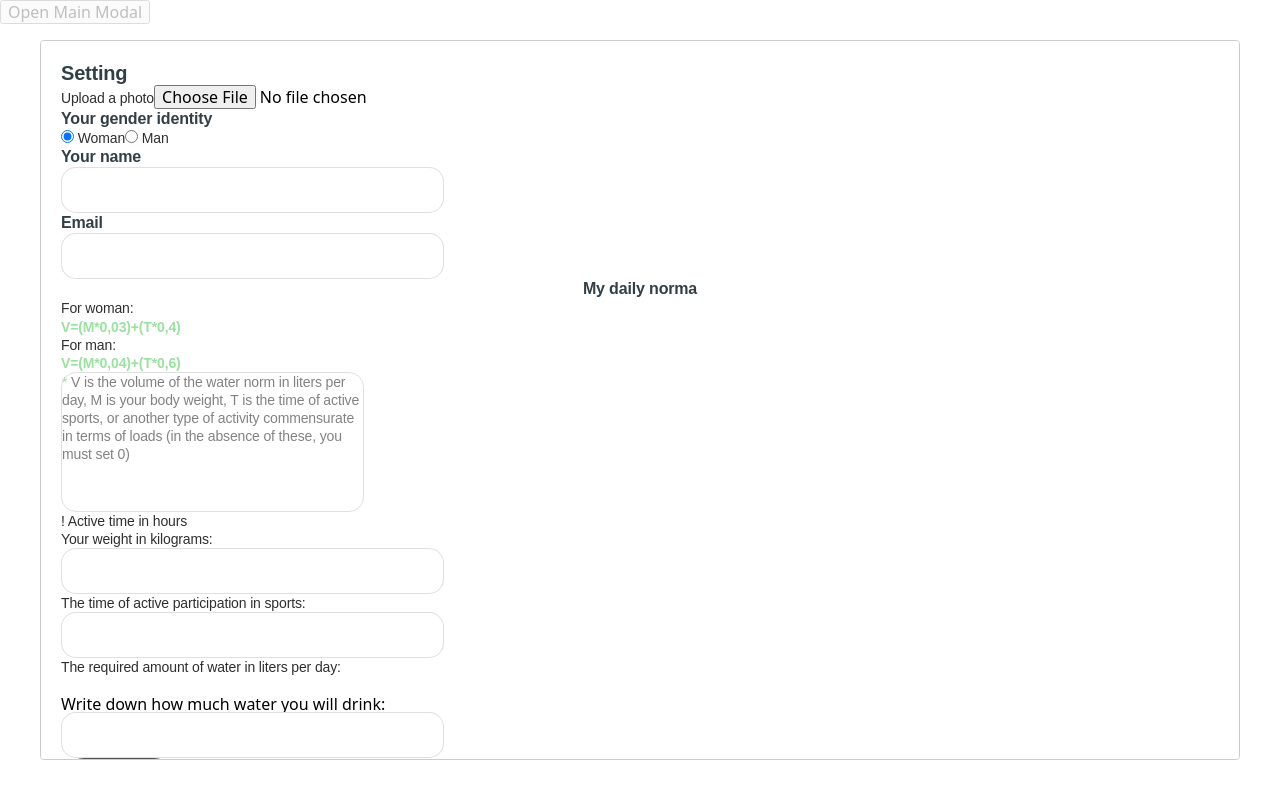
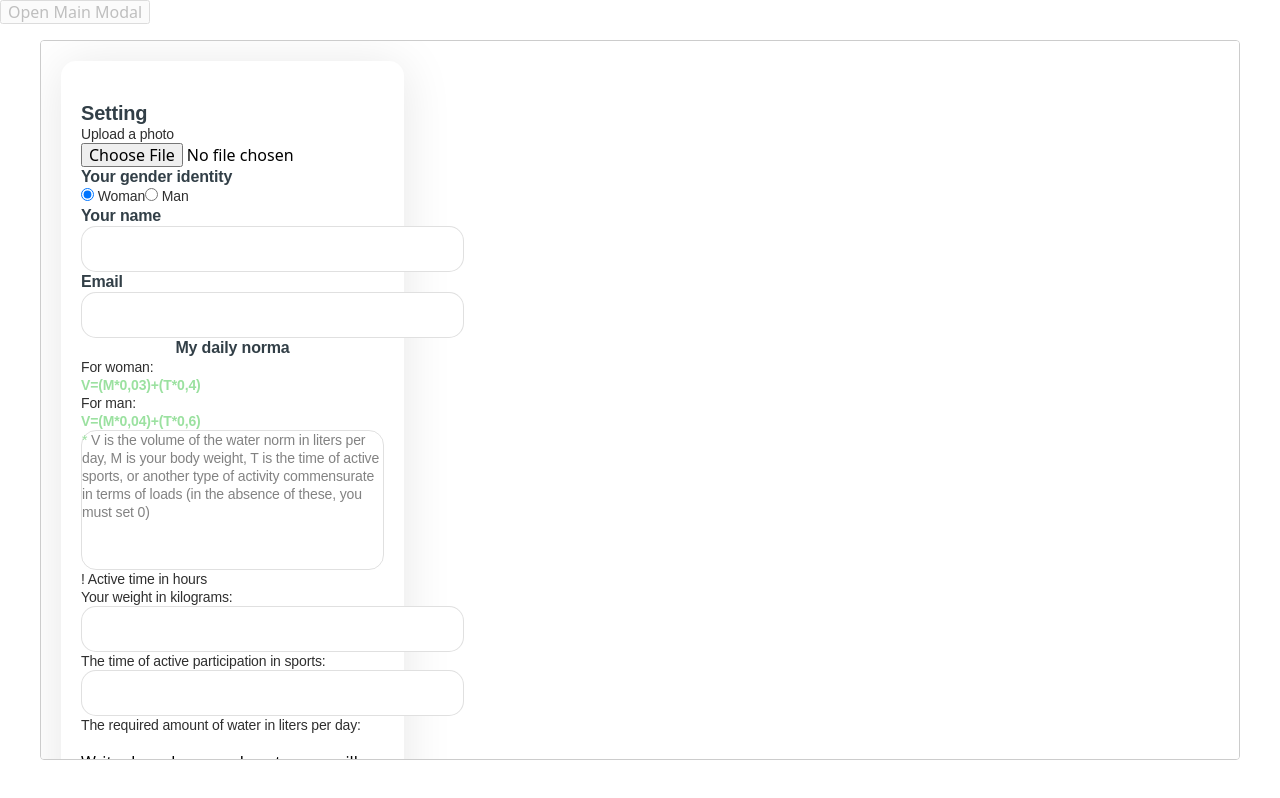
Before and after one commit to IIIMaroIII/HydroWise-frontend, a React (Vite) app: page /modals in a window 1280 px wide. Both pictures are taken after a click on the button "Open Main Modal". Built offline with nearby package versions, Linux system fonts and the light colour scheme; no server answers.

Commit message:
update 2.0

```diff
--- a/src/components/Modals/Modal/UserSettingsModal/UserSettingsModal.jsx
+++ b/src/components/Modals/Modal/UserSettingsModal/UserSettingsModal.jsx
@@ -9,7 +9,7 @@ const UserSettingsModal = () => {
   const handleCloseModal = () => setModalOpen(false);
   const handleUpdate = data => {};
   return (
-    <div>
+    <div className={css.apContainer}>
       <h2 className={css.apSetting}>Setting</h2>
       <button className={css.apSettingButton} onClick={handleOpenModal}>Setting</button>
       <UsersSettingsForm
--- a/src/components/Modals/Modal/UserSettingsModal/userSettingsModal.module.css
+++ b/src/components/Modals/Modal/UserSettingsModal/userSettingsModal.module.css
@@ -5,8 +5,17 @@
         line-height: 120%;
         letter-spacing: -0.01em;
         color: #323f47;
+        padding-bottom: 20px;
 }
 
 .apSettingButton {
     display: none;
 }
+
+.apContainer {
+    width: 343px;
+    border-radius: 15px;
+    padding: 40px 20px;
+    box-shadow: 0 4px 50px 0 rgba(0, 0, 0, 0.1);
+    background: #fff;
+}
--- a/src/components/Modals/UsersSettingsForm/UsersSettingsForm.jsx
+++ b/src/components/Modals/UsersSettingsForm/UsersSettingsForm.jsx
@@ -5,6 +5,7 @@ import { yupResolver } from '@hookform/resolvers/yup';
 import * as yup from 'yup';
 import axios from 'axios';
 import DailyNorma from './DailyNorma';
+
 
 const MAX_CHAR_VALIDATION = 50;
 const MAX_CHAR_WATER_VALIDATION = 15;
@@ -102,7 +103,8 @@ const UsersSettingsForm = ({ isOpen, onClose, onUpdate }) => {
   if (!isOpen) return null;
 
   return (
-    <div>
+    <container>
+      <div >
       <form onSubmit={handleSubmit(onSubmit)}>
         <div>
           <label className={css.apText}>Upload a photo</label>
@@ -117,10 +119,10 @@ const UsersSettingsForm = ({ isOpen, onClose, onUpdate }) => {
         <div>
           <label className={css.apLabelName}>Your gender identity</label><br />
           <label className={css.apText}>
-            <input type="radio" value="woman" {...register('gender')} /> Woman
+              <input type="radio" value="woman" {...register('gender')} /> Woman
           </label>
           <label className={css.apText}>
-            <input type="radio" value="man" {...register('gender')} /> Man
+              <input type="radio" value="man" {...register('gender')} />   Man
           </label>
           {errors.gender && <p>{errors.gender.message}</p>}
         </div>
@@ -162,8 +164,9 @@ const UsersSettingsForm = ({ isOpen, onClose, onUpdate }) => {
         <button className={css.apButtonCancel} type="button" onClick={onClose}>
           Cancel
         </button>
-      </form>
-    </div>
+        </form>
+        </div>
+    </container>
   );
 };
 export default UsersSettingsForm;
```
Also changed, not shown: src/assets/green-circle.svg (added), src/components/Modals/UsersSettingsForm/usersSettingsForm.module.css (line endings or trailing spaces).
